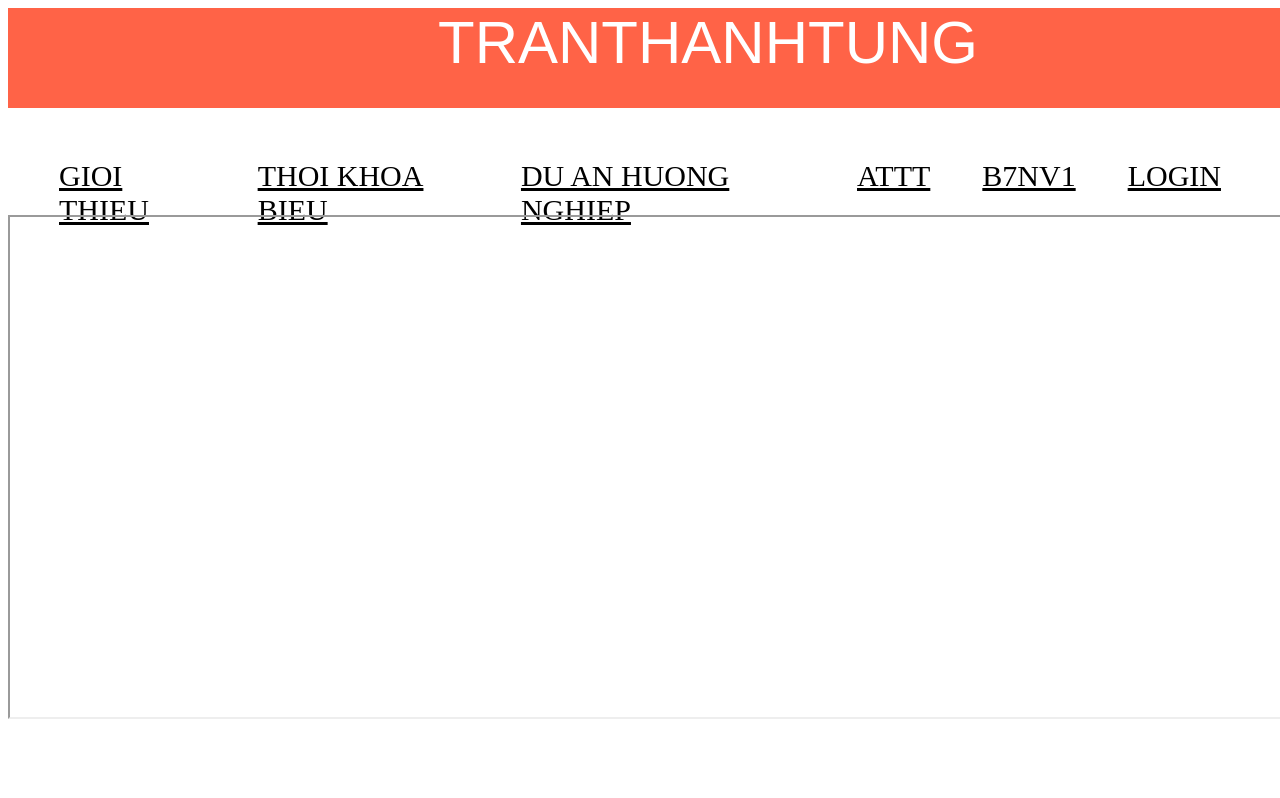
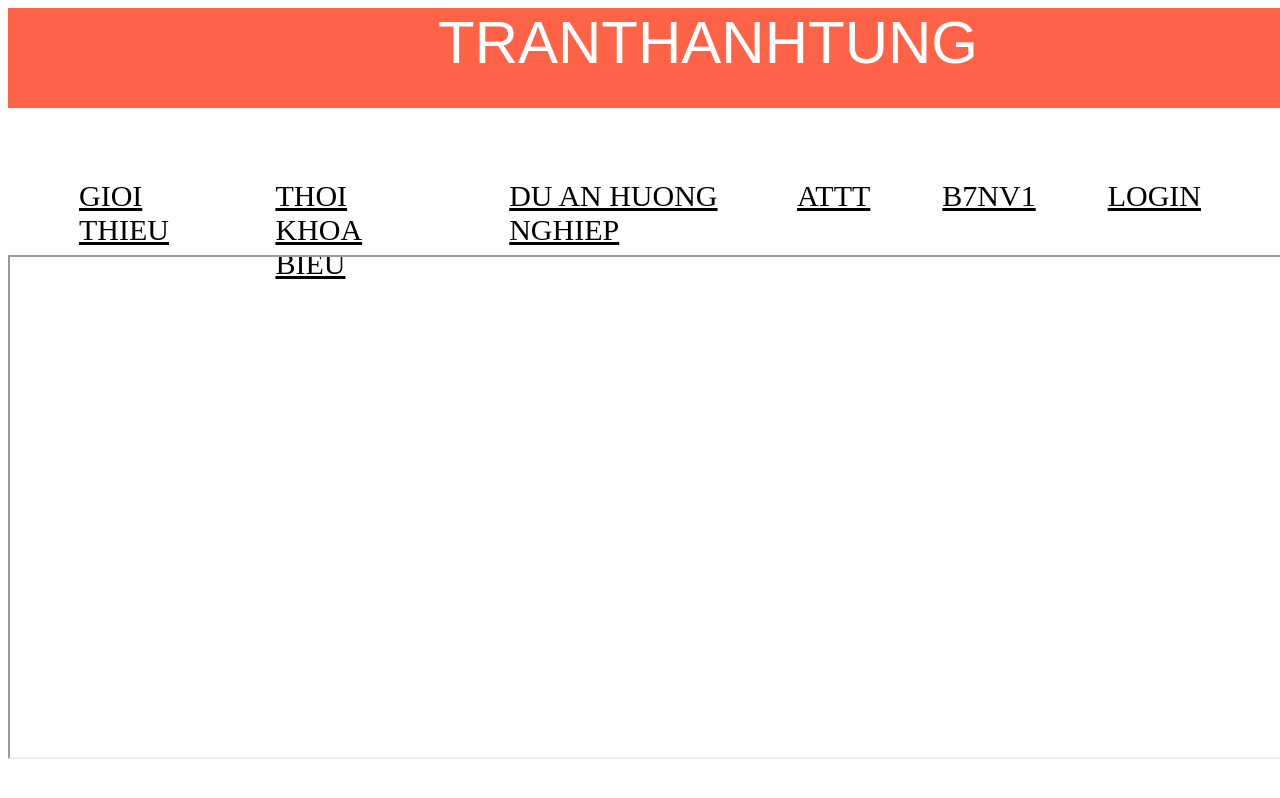
Before and after one commit to Nagiya0410/TranThanhTung, a plain HTML site: page index.html in a window 1280 px wide. Shown: the top 798 px of the page. Drawn offline with Linux system fonts and the light colour scheme.

Commit message:
Update index.html

```diff
--- a/index.html
+++ b/index.html
@@ -8,12 +8,12 @@
                 text-align: center; padding:20 px; width: 1400px; height: 100px; }
       .menu a{color: black}
       .menu ahover{color:grey; background-color: grey}
-      .menu {color: black ; font-size: 30; with: 540px; height: 5px;}
+      .menu {color: black ; font-size: 30; with: 500px; height: 5px;}
     </style>
   </head>
   <body>
     <div class="phandau">TRANTHANHTUNG</div>
-    <table style="border-spacing: 50px;">
+    <table style="border-spacing: 70px;">
   <tr>
     <td><div class="menu"><a href="Content/gtbt.html"target="nd">GIOI THIEU</a> </div></td>
     <td><div class="menu"><a href="Content/tkb.html"target="nd">THOI KHOA BIEU</a> </div></td>
```
